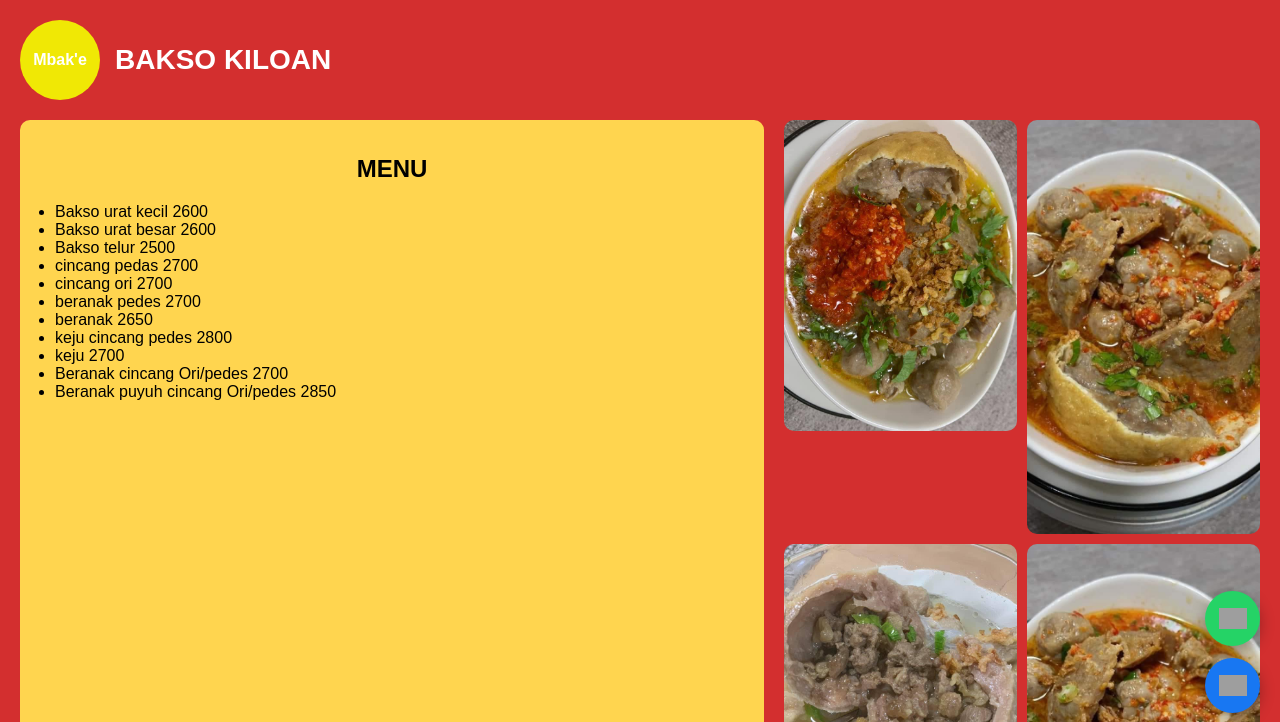
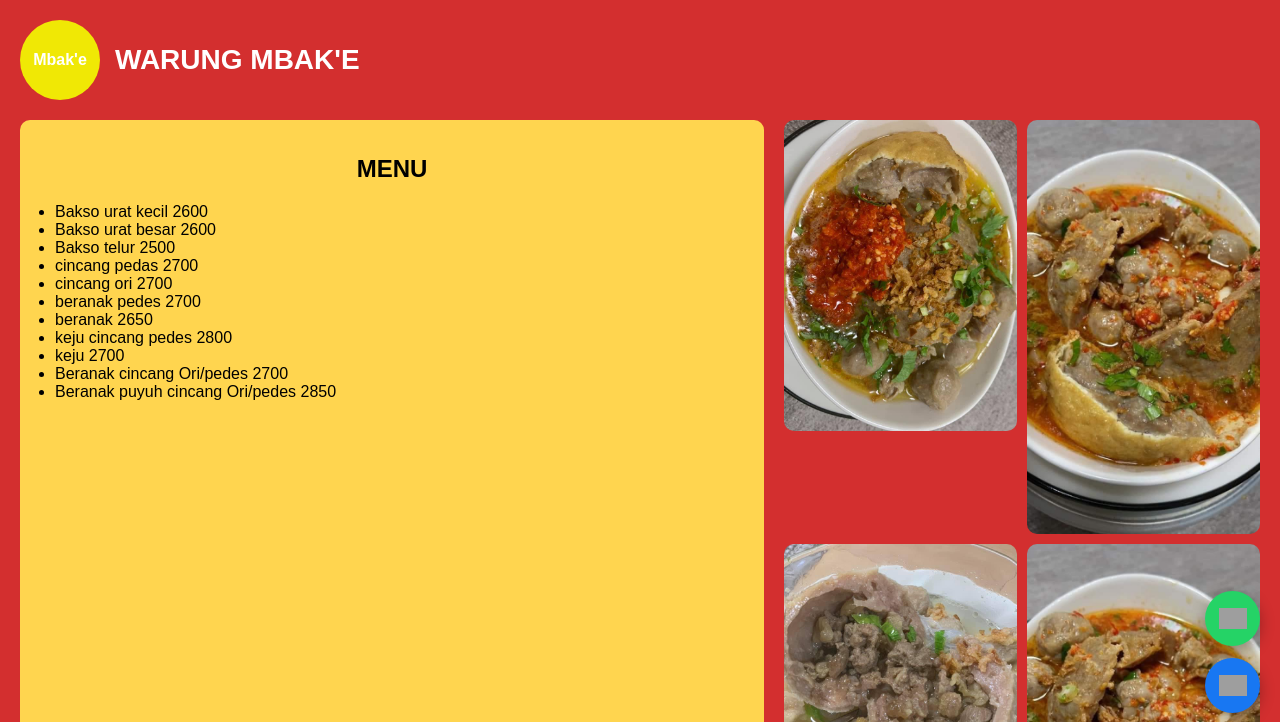
Before and after one commit to amelianaamelian-ship-it/Mbak-ee, a plain HTML site: page index.html in a window 1280 px wide. Shown: the top 722 px of the page. Drawn offline with Linux system fonts and the light colour scheme; grey boxes are pictures that could not be loaded; files whose address does not match are found by name.

Commit message:
Add files via upload

```diff
--- a/index.html
+++ b/index.html
@@ -173,7 +173,7 @@ body {
     <!-- HEADER -->
     <div class="header">
         <div class="logo">Mbak'e</div>
-        <div class="title">BAKSO KILOAN</div>
+        <div class="title">WARUNG MBAK'E</div>
     </div>
 
     <!-- TOP -->
```
